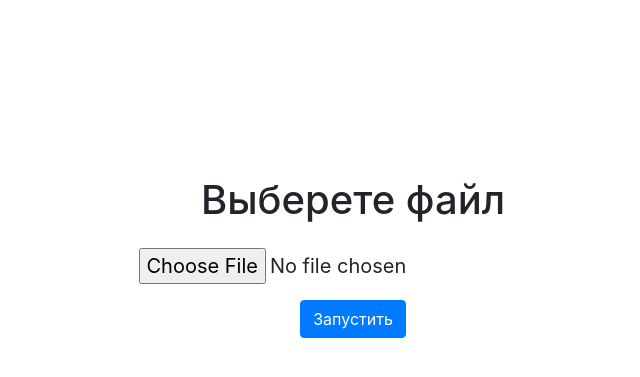
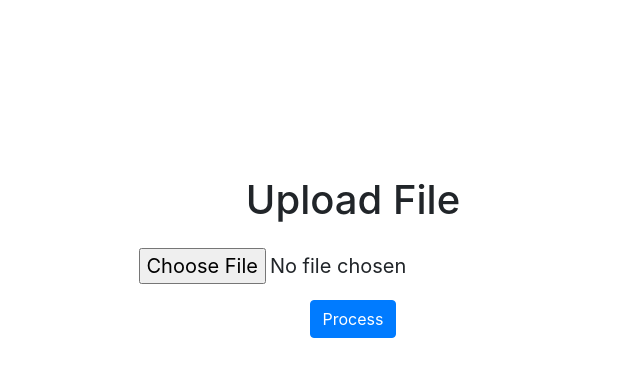
Before and after one commit to Iosif-25IS/dgi, a Flask app: page / in a window 1280 px wide. Shown: the top 377 px of the page, without its empty margins (287-927 px from the left). Run offline with Flask 3, Linux system fonts and the light colour scheme; some libraries are stand-ins or nearby versions.

Commit message:
Update index.html

```diff
--- a/templates/index.html
+++ b/templates/index.html
@@ -3,13 +3,9 @@
 <head>
     <meta charset="UTF-8">
     <meta name="viewport" content="width=device-width, initial-scale=1">
-    <title>Upload File</title>
-    <link href="https://stackpath.bootstrapcdn.com/bootstrap/4.5.2/css/bootstrap.min.css" rel="stylesheet">
-    <style>
+    <title>Upload File</title><style>
         body {
             margin: 0 auto;
-            font-family: "Inter", sans-serif;
-
         }
         .container {
             margin-top: 10%;
@@ -26,10 +22,12 @@
             align-items: center;
         }
     </style>
+
+    <link href="https://stackpath.bootstrapcdn.com/bootstrap/4.5.2/css/bootstrap.min.css" rel="stylesheet">
 </head>
 <body>
     <div class="container">
-        <h1 class="mt-5">Выберете файл</h1>
+        <h1 class="mt-5">Upload File</h1>
         {% with messages = get_flashed_messages(with_categories=True) %}
             {% if messages %}
                 {% for category, message in messages %}
@@ -43,7 +41,7 @@
             <div class="form-group">
                 <input type="file" class="form-control-file" id="file" name="file">
             </div>
-            <button type="submit" class="btn btn-primary">Запустить</button>
+            <button type="submit" class="btn btn-primary">Process</button>
         </form>
     </div>
     <script src="https://code.jquery.com/jquery-3.5.1.slim.min.js"></script>
```
